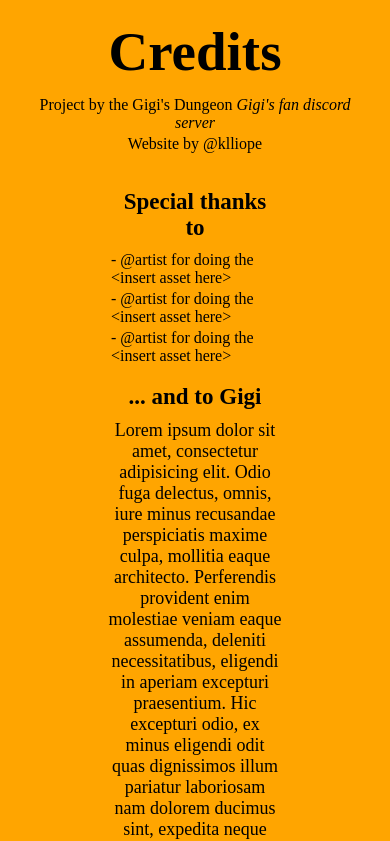
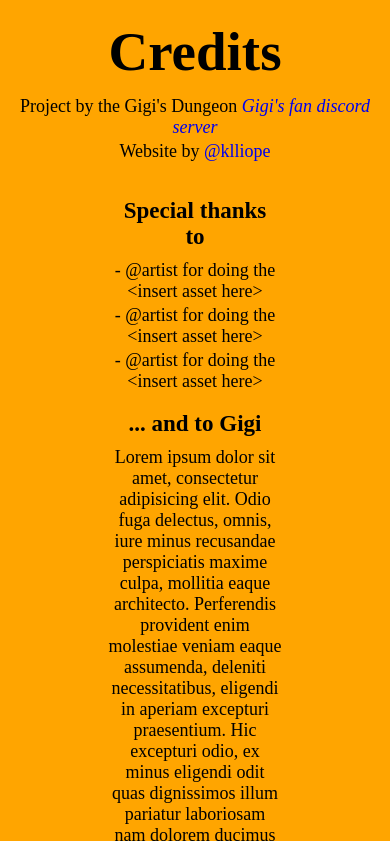
Before and after one commit to Gabrielmirin/Gremsday-Project, a plain HTML site: page index.html in a window 390 px wide. Shown: the part 1261-2102 px from the top of the page. Drawn offline with Linux system fonts and the light colour scheme.

Commit message:
Credits update

```diff
--- a/index.html
+++ b/index.html
@@ -27,8 +27,8 @@
             </div>
             <h2>Credits</h2>
             <ul>
-                <li>Project by the Gigi's Dungeon <i>Gigi's fan discord server</i></li>
-                <li>Website by @klliope</li>
+                <li>Project by the Gigi's Dungeon <i><a target="_blank" href="https://discord.com/invite/r3WHCFhTzZ"> Gigi's fan discord server</a></i></li>
+                <li>Website by<a target="_blank" href="https://x.com/k__lliope"> @klliope</a></li>
             </ul>
         </div>
         <div class="last-credit-block">
--- a/mediaQueries.css
+++ b/mediaQueries.css
@@ -19,6 +19,9 @@
     }
 
     .lcb-child p {text-align: center}
-    .lcb-child h3 {text-align: center}
-    .lcb-child h3 {margin: 10px}
+    .lcb-child h3 {
+        text-align: center;
+        margin: 10px
+    }
+    .lcb-child {text-align: center;}
 }
--- a/style.css
+++ b/style.css
@@ -15,7 +15,10 @@ h2 {
 }
 
 h3 {font-size: 23px;}
-li {margin: 3px;}
+li {
+    margin: 3px;
+    font-size: 18px;
+}
 .to-left {text-align: start;}
 .to-right {text-align: end;}
 
```
